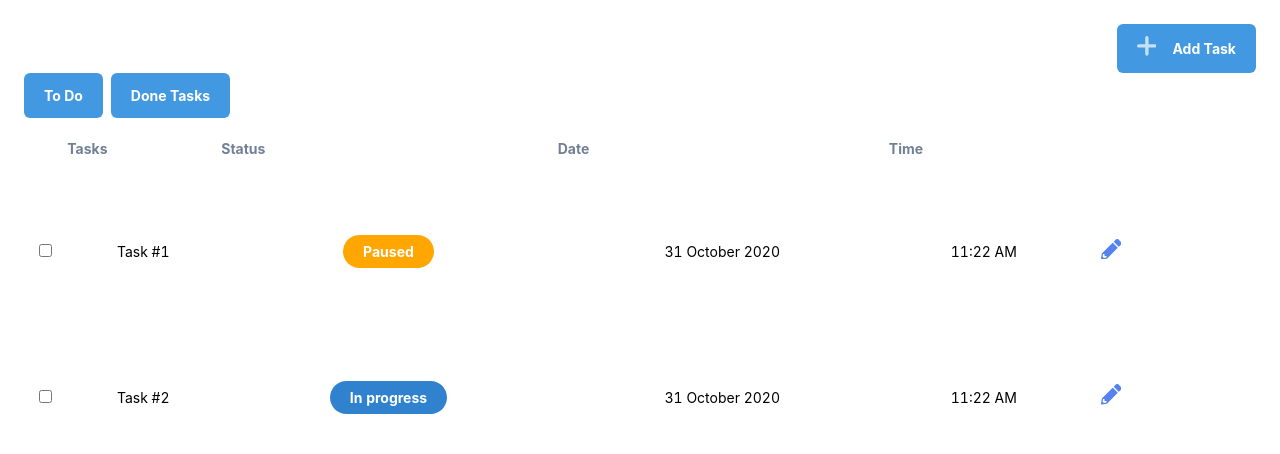
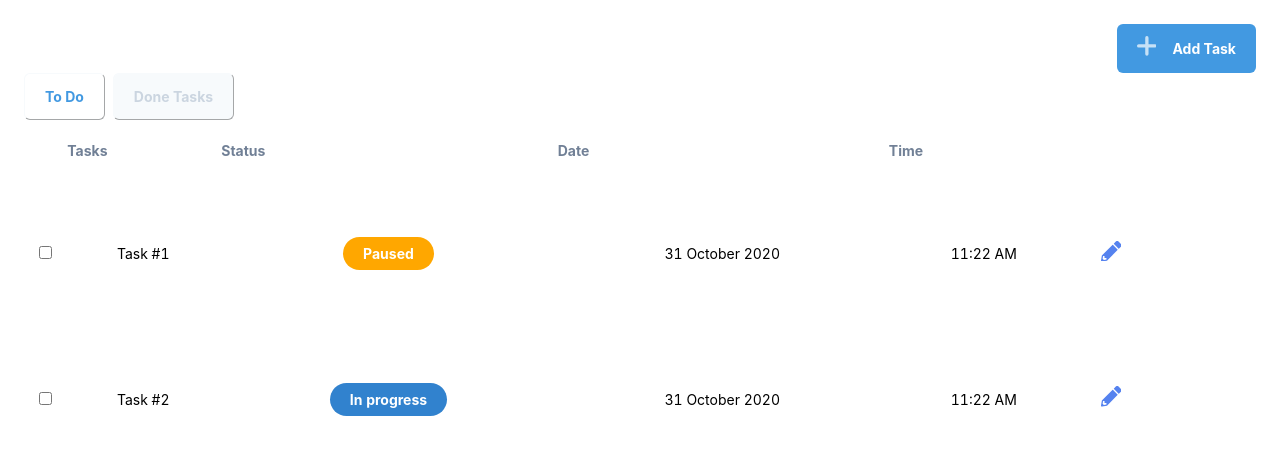
Before and after one commit to sahelhamed/todo-app, a React (Create React App) app: page / in a window 1280 px wide. Shown: the top 454 px of the page. Built offline with nearby package versions, Linux system fonts and the light colour scheme.

Commit message:
chore: create tab component

```diff
--- /dev/null
+++ b/src/components/Tab.tsx
@@ -0,0 +1,39 @@
+// Node_modules
+import React, { ReactElement, memo } from 'react';
+import cn from 'classnames';
+
+interface Props {
+  title?: string | number;
+  onClick: () => void;
+  className?: string;
+  isActive?: boolean;
+}
+
+const Button = ({
+  title,
+  onClick,
+  className,
+  isActive,
+}: Props): ReactElement => {
+  return (
+    <button
+      type="button"
+      className={cn(
+        isActive ? 'bg-white text-blue-500' : 'bg-gray-100 text-gray-400',
+        'text-white border border-gray-100 font-Roboto font-bold rounded-md px-5 py-3',
+        className,
+      )}
+      onClick={onClick}
+    >
+      {title}
+    </button>
+  );
+};
+
+Button.defaultProps = {
+  title: '',
+  className: '',
+  isActive: false,
+};
+
+export default memo(Button);
--- a/src/components/Todos.tsx
+++ b/src/components/Todos.tsx
@@ -6,6 +6,7 @@ import Label from './Label';
 import AddTodosForm from './AddTodosForm';
 import Modal from './Modal';
 import Button from './Button';
+import Tab from './Tab';
 // Constants
 import {
   DATE,
@@ -208,16 +209,17 @@ const Todos = (): ReactElement => {
         className="self-end"
         title={ADD_TASK}
         onClick={openModal}
-        icon={<PlusIcon className="text-white" />}
+        icon={<PlusIcon />}
       />
       <div className="border-b">
-        <Button
-          className="bg-white mr-2"
+        <Tab
+          isActive
+          className="mr-2"
           title={TODO}
           onClick={(): void => filterTodo(false)}
         />
-        <Button
-          className="bg-white"
+        <Tab
+          isActive={false}
           title={DONE_TASKS}
           onClick={(): void => filterTodo(true)}
         />
```
